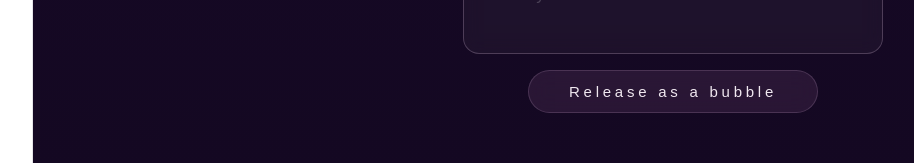
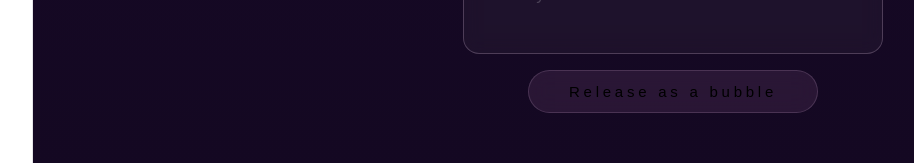
Before and after one commit to soraniikou/vanish-like-a-bubble, a React (Vite) app: page / in a window 1280 px wide. Shown: the part 623-786 px from the top of the page, without its empty margins (45-959 px from the left). Built offline with nearby package versions, Linux system fonts and the light colour scheme.

Commit message:
Update App.jsx

```diff
--- a/src/App.jsx
+++ b/src/App.jsx
@@ -916,7 +916,7 @@ export default function App() {
               : "rgba(140,90,140,0.18)",
             border: "1px solid rgba(220,190,220,0.18)",
             borderRadius: "50px",
-            color: PETAL.pale,
+            color: "333333",
             fontSize: "clamp(13px, 3vw, 15px)",
             padding: "12px 40px",
             cursor: "pointer",
```
